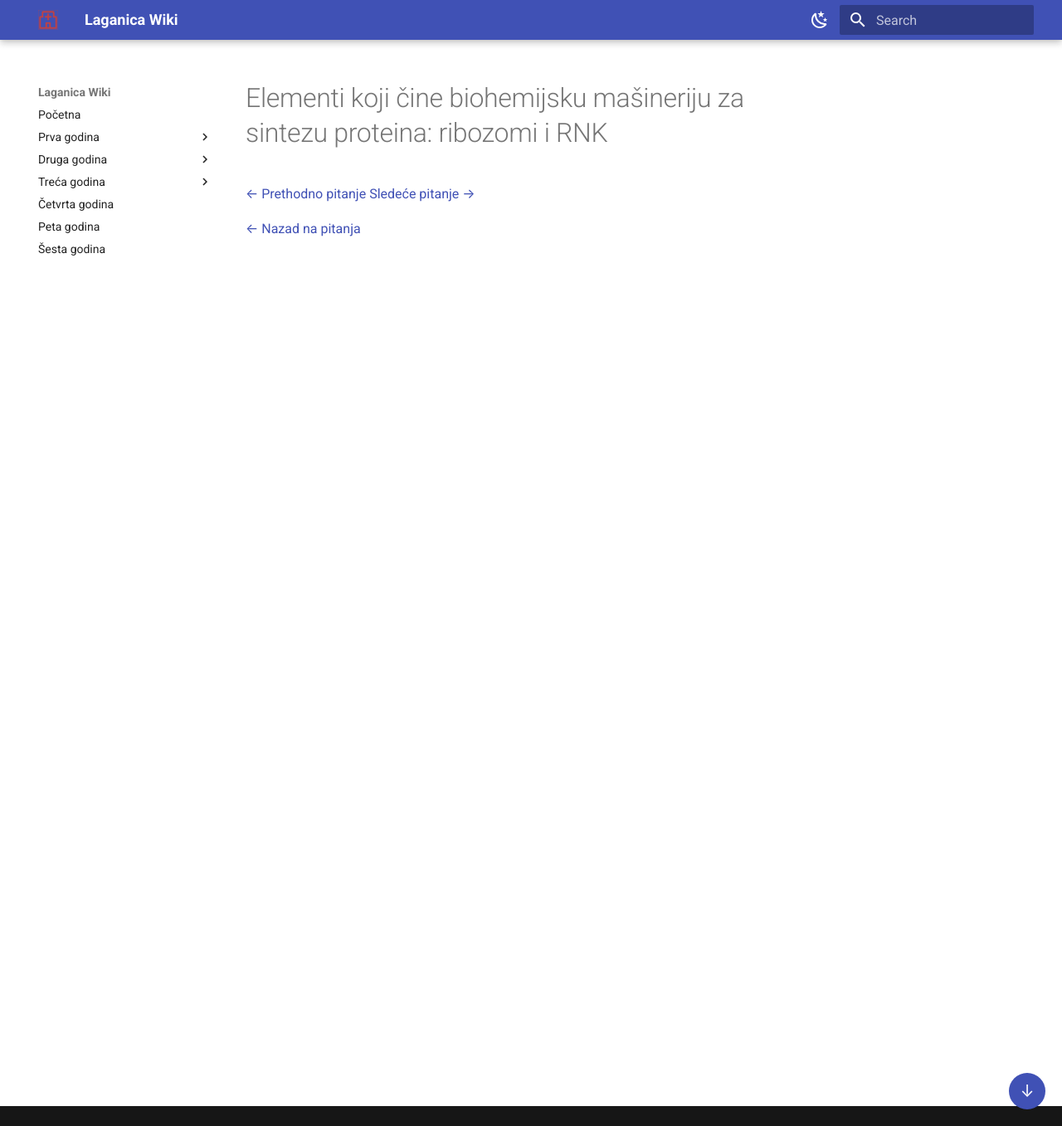
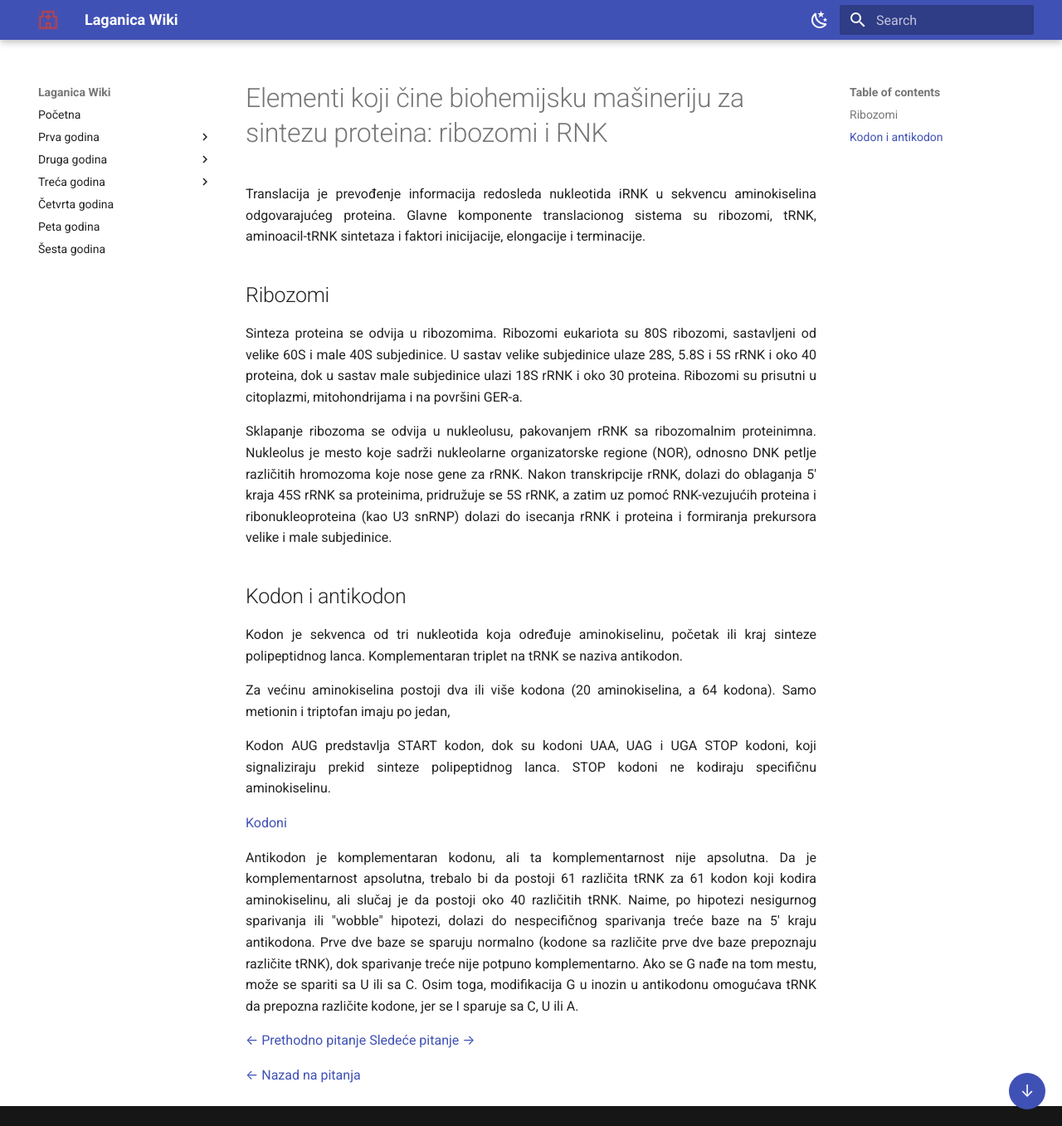
Before and after one commit to Goga-NG/laganica-wiki, an MkDocs documentation site: the page built from docs/druga-godina/medicinska-biohemija/proteini/elementi-koji-cine-biohemijsku-masineriju-za-sintezu-proteina-ribozomi-i-rnk.md, in a window 1280 px wide and 1357 px high. Shown: the whole window at 83% size. Built offline with MkDocs 1.6.1 and Material for MkDocs 9.7.7, drawn with Linux system fonts in a browser that asks for light colours.

Commit message:
ribozomi

```diff
--- a/docs/druga-godina/medicinska-biohemija/proteini/elementi-koji-cine-biohemijsku-masineriju-za-sintezu-proteina-ribozomi-i-rnk.md
+++ b/docs/druga-godina/medicinska-biohemija/proteini/elementi-koji-cine-biohemijsku-masineriju-za-sintezu-proteina-ribozomi-i-rnk.md
@@ -1,4 +1,34 @@
 # Elementi koji čine biohemijsku mašineriju za sintezu proteina: ribozomi i RNK
+
+Translacija je prevođenje informacija redosleda nukleotida iRNK u sekvencu aminokiselina odgovarajućeg proteina.
+Glavne komponente translacionog sistema su ribozomi, tRNK, aminoacil-tRNK sintetaza i faktori inicijacije, elongacije i terminacije.
+
+## Ribozomi
+
+Sinteza proteina se odvija u ribozomima. Ribozomi eukariota su 80S ribozomi, sastavljeni od velike 60S i male 40S subjedinice.
+U sastav velike subjedinice ulaze 28S, 5.8S i 5S rRNK i oko 40 proteina, dok u sastav male subjedinice ulazi 18S rRNK i oko 30 proteina.
+Ribozomi su prisutni u citoplazmi, mitohondrijama i na površini GER-a.
+
+Sklapanje ribozoma se odvija u nukleolusu, pakovanjem rRNK sa ribozomalnim proteinimna.
+Nukleolus je mesto koje sadrži nukleolarne organizatorske regione (NOR), odnosno DNK petlje različitih hromozoma koje nose gene za rRNK.
+Nakon transkripcije rRNK, dolazi do oblaganja 5' kraja 45S rRNK sa proteinima, pridružuje se 5S rRNK, a zatim uz pomoć RNK-vezujućih proteina i ribonukleoproteina (kao U3 snRNP)
+dolazi do isecanja rRNK i proteina i formiranja prekursora velike i male subjedinice.
+
+## Kodon i antikodon
+
+Kodon je sekvenca od tri nukleotida koja određuje aminokiselinu, početak ili kraj sinteze polipeptidnog lanca. Komplementaran triplet na tRNK se naziva antikodon.
+
+Za većinu aminokiselina postoji dva ili više kodona (20 aminokiselina, a 64 kodona). Samo metionin i triptofan imaju po jedan,
+
+Kodon AUG predstavlja START kodon, dok su kodoni UAA, UAG i UGA STOP kodoni, koji signaliziraju prekid sinteze polipeptidnog lanca. STOP kodoni ne kodiraju specifičnu aminokiselinu.
+
+[Kodoni](slike/kodoni.PNG)
+
+Antikodon je komplementaran kodonu, ali ta komplementarnost nije apsolutna. Da je komplementarnost apsolutna, trebalo bi da postoji 61 različita tRNK za 61 kodon koji kodira aminokiselinu, ali slučaj je da postoji oko 40 različitih tRNK.
+Naime, po hipotezi nesigurnog sparivanja ili "wobble" hipotezi, dolazi do nespecifičnog sparivanja treće baze na 5' kraju antikodona.
+Prve dve baze se sparuju normalno (kodone sa različite prve dve baze prepoznaju različite tRNK), dok sparivanje treće nije potpuno komplementarno.
+Ako se G nađe na tom mestu, može se spariti sa U ili sa C. Osim toga, modifikacija G u inozin u antikodonu omogućava tRNK da prepozna različite kodone, jer se I sparuje sa C, U ili A.
+
 
 [← Prethodno pitanje](proteini-koji-vezuju-kiseonik-hemoglobin-i-mioglobin.md)
 [Sledeće pitanje →](aktivacija-aminokiselina-i-sklapanje-funkcionalnog-ribozoma.md)
```
Also changed, not shown: docs/druga-godina/medicinska-biohemija/proteini/slike/kodoni.PNG (added).
